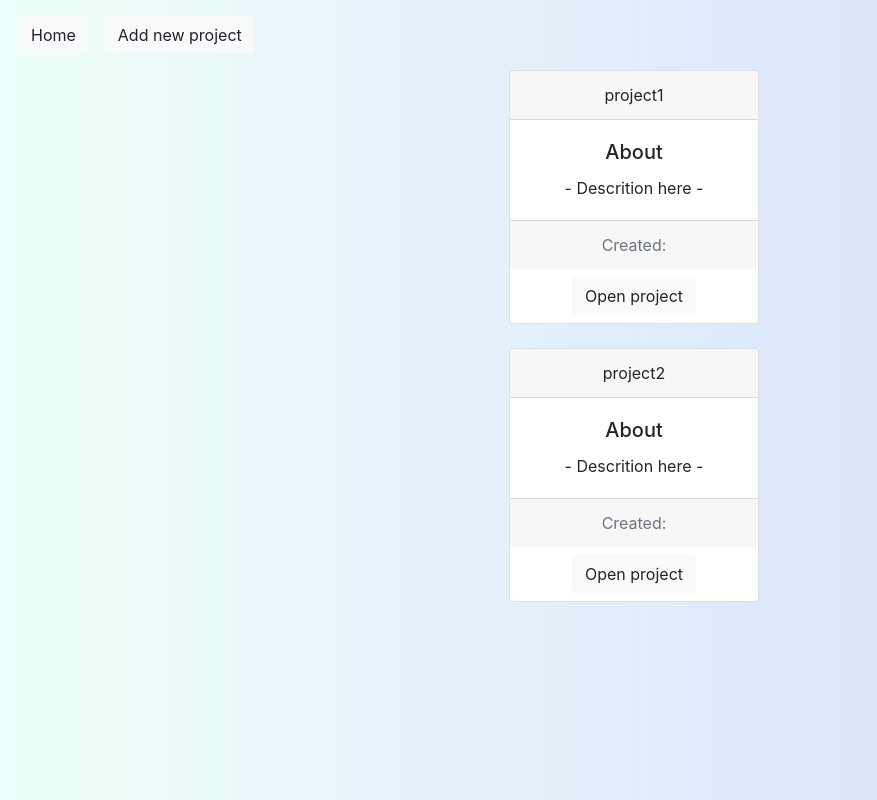
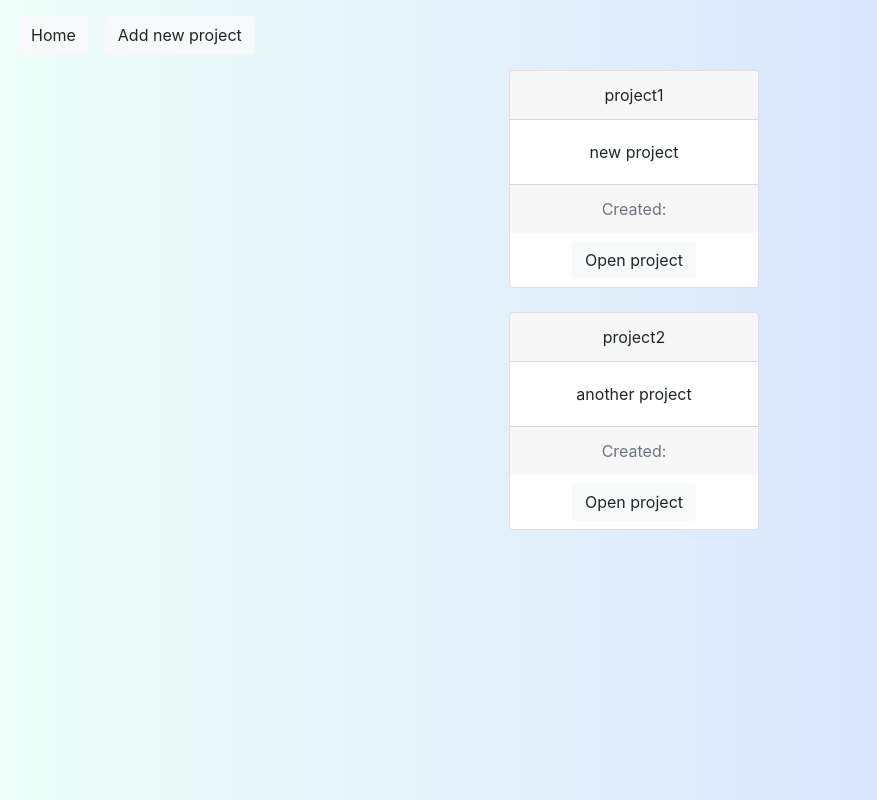
Before and after one commit to LolaEnBeta/ProjectApp, a React (Create React App) app in the folder project-app/: page / in a window 1280 px wide. Shown: the whole page, without its empty margins (6-883 px from the left). Built offline with nearby package versions, Linux system fonts and the light colour scheme.

Commit message:
Add project description to this.state from props

```diff
--- a/project-app/src/components/Project.js
+++ b/project-app/src/components/Project.js
@@ -6,6 +6,7 @@ class Project extends React.Component {
         super(props);
         this.state = {
             name: this.props.name,
+            description: this.props.description,
         }
     }
 
@@ -18,8 +19,7 @@ class Project extends React.Component {
                     </div>
 
                     <div class="card-body">
-                        <h5 class="card-title">About</h5>
-                        <p class="card-text">- Descrition here -</p>
+                        <p class="card-text">{this.state.description}</p>
                     </div>
 
                     <div class="card-footer text-muted">
```
